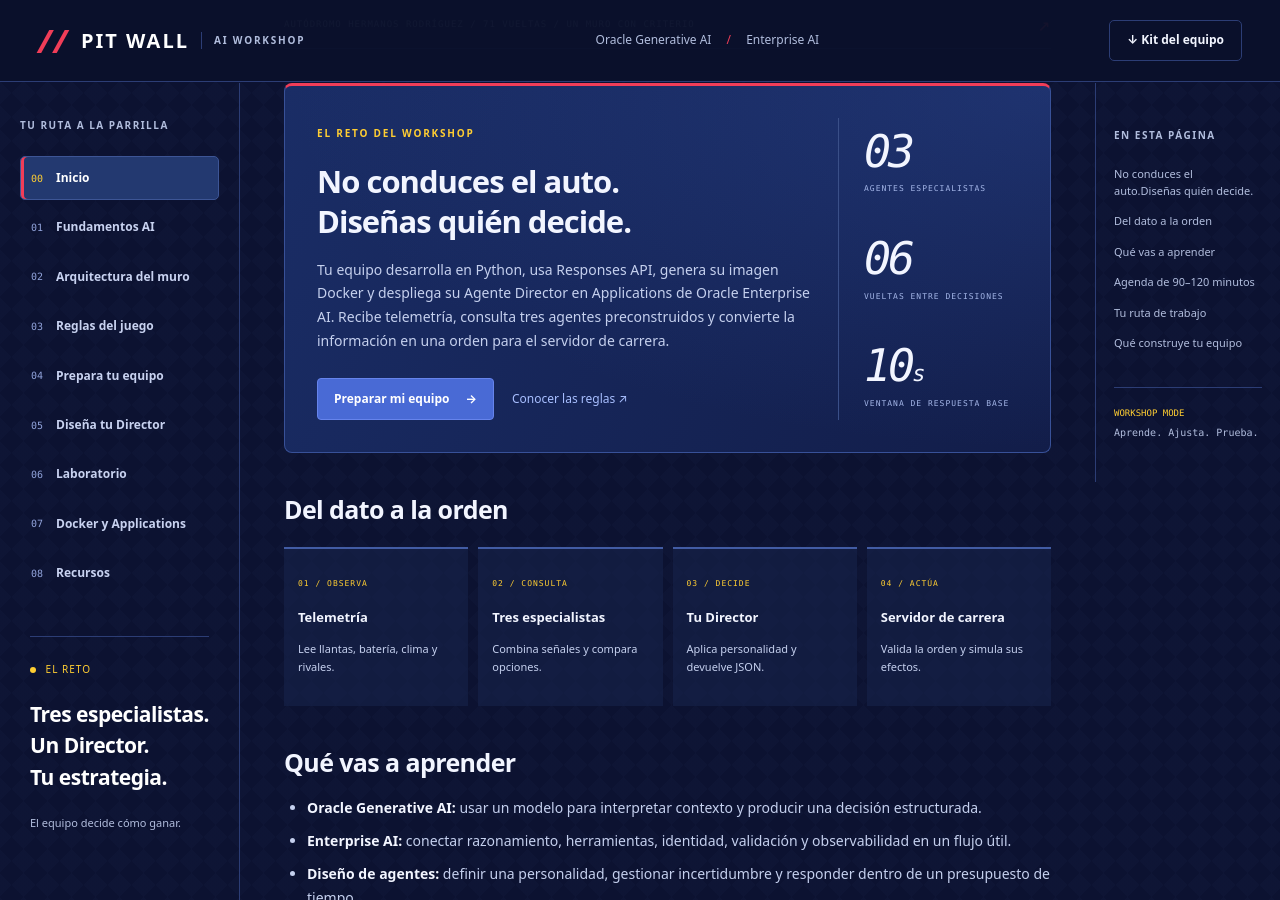
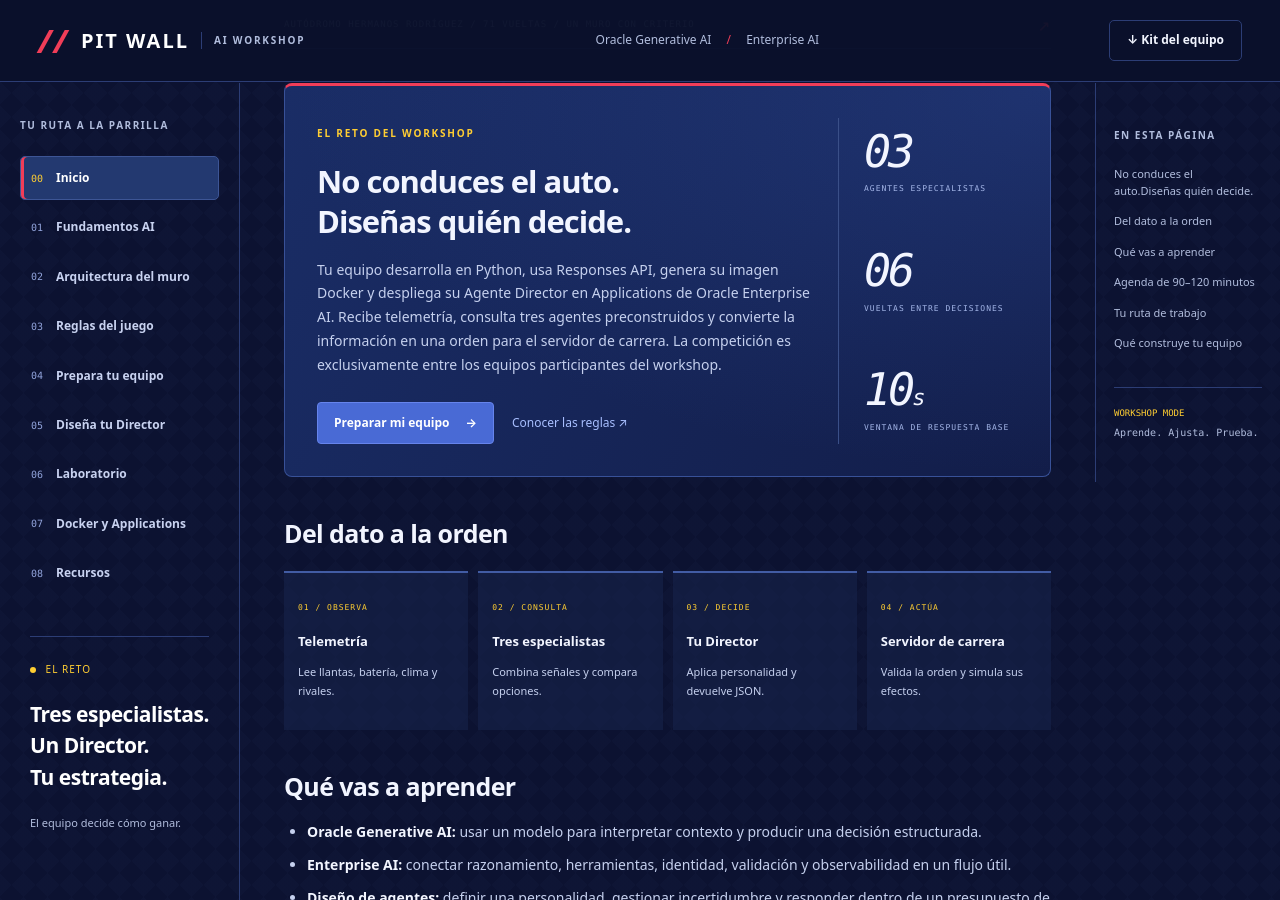
Before and after one commit to mxai-tech/pitwall-redbull-workshop, a Jekyll site: the page built from index.md, in a window 1280 px wide and 900 px high, scrolled down 387 px. Built offline with Jekyll 4.4.1, drawn with Linux system fonts in a browser that asks for light colours.

```diff
--- a/index.md
+++ b/index.md
@@ -6,7 +6,7 @@ caption: "AUTÓDROMO HERMANOS RODRÍGUEZ / 71 VUELTAS / UN MURO CON CRITERIO"
 next_url: /fundamentos/
 next_title: Entiende las piezas de Oracle AI
 ---
-<div class="hero-callout"><div><span class="tag">EL RETO DEL WORKSHOP</span><h2>No conduces el auto.<br>Diseñas quién decide.</h2><p>Tu equipo desarrolla en Python, usa Responses API, genera su imagen Docker y despliega su Agente Director en Applications de Oracle Enterprise AI. Recibe telemetría, consulta tres agentes preconstruidos y convierte la información en una orden para el servidor de carrera.</p><a class="button primary" href="{{ '/preparacion/' | relative_url }}">Preparar mi equipo <span aria-hidden="true">→</span></a><a class="text-link" href="{{ '/reglas/' | relative_url }}">Conocer las reglas ↗</a></div><div class="hero-telemetry" aria-label="Datos del reto"><div><strong>03</strong><span>AGENTES ESPECIALISTAS</span></div><div><strong>06</strong><span>VUELTAS ENTRE DECISIONES</span></div><div><strong>10<span>s</span></strong><span>VENTANA DE RESPUESTA BASE</span></div></div></div>
+<div class="hero-callout"><div><span class="tag">EL RETO DEL WORKSHOP</span><h2>No conduces el auto.<br>Diseñas quién decide.</h2><p>Tu equipo desarrolla en Python, usa Responses API, genera su imagen Docker y despliega su Agente Director en Applications de Oracle Enterprise AI. Recibe telemetría, consulta tres agentes preconstruidos y convierte la información en una orden para el servidor de carrera. La competición es exclusivamente entre los equipos participantes del workshop.</p><a class="button primary" href="{{ '/preparacion/' | relative_url }}">Preparar mi equipo <span aria-hidden="true">→</span></a><a class="text-link" href="{{ '/reglas/' | relative_url }}">Conocer las reglas ↗</a></div><div class="hero-telemetry" aria-label="Datos del reto"><div><strong>03</strong><span>AGENTES ESPECIALISTAS</span></div><div><strong>06</strong><span>VUELTAS ENTRE DECISIONES</span></div><div><strong>10<span>s</span></strong><span>VENTANA DE RESPUESTA BASE</span></div></div></div>
 
 ## Del dato a la orden
 
```
Also changed, not shown: recursos/index.md (+0 -1 lines), reglas/index.md (+3 -3 lines), 3 other files.
